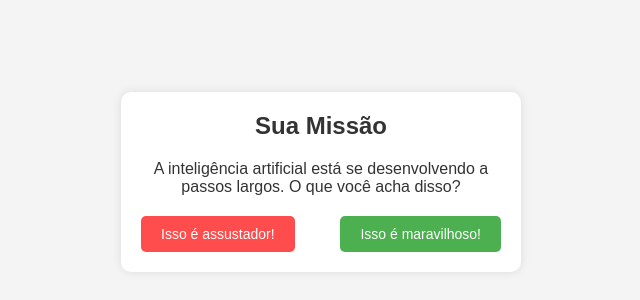
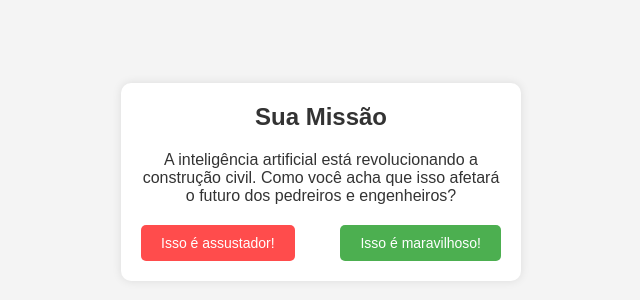
Before and after one commit to brunogrossi4/missao-Bruno, a plain HTML site: page index.html in a window 1280 px wide. Shown: the part 218-518 px from the top of the page, without its empty margins (319-959 px from the left). Drawn offline with Linux system fonts and the light colour scheme.

Commit message:
Update index.html

```diff
--- a/index.html
+++ b/index.html
@@ -9,7 +9,8 @@
 <body>
     <div class="container">
         <h1>Sua Missão</h1>
-        <p id="texto-missao">A inteligência artificial está se desenvolvendo a passos largos. O que você acha disso?</p>
+        <!-- Texto da missão ajustado -->
+        <p id="texto-missao">A inteligência artificial está revolucionando a construção civil. Como você acha que isso afetará o futuro dos pedreiros e engenheiros?</p>
 
         <div class="botoes">
             <button id="assustador">Isso é assustador!</button>
```
